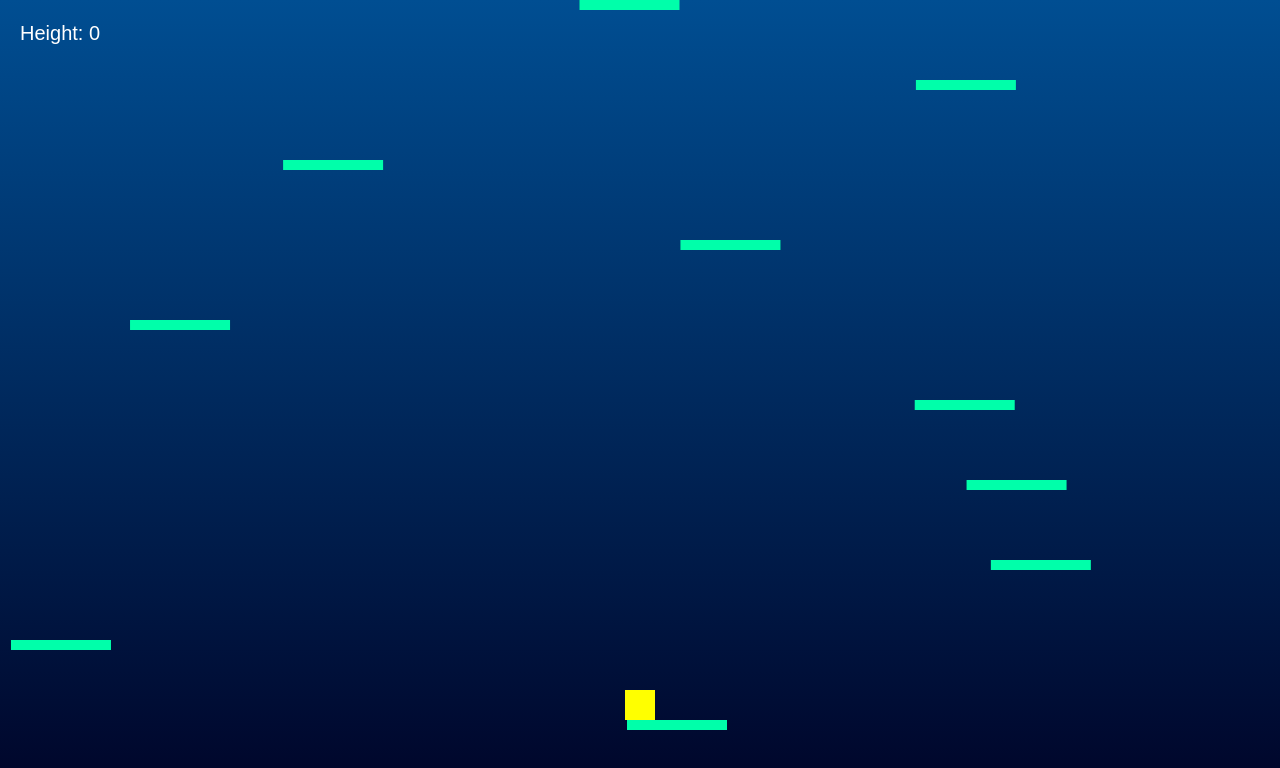
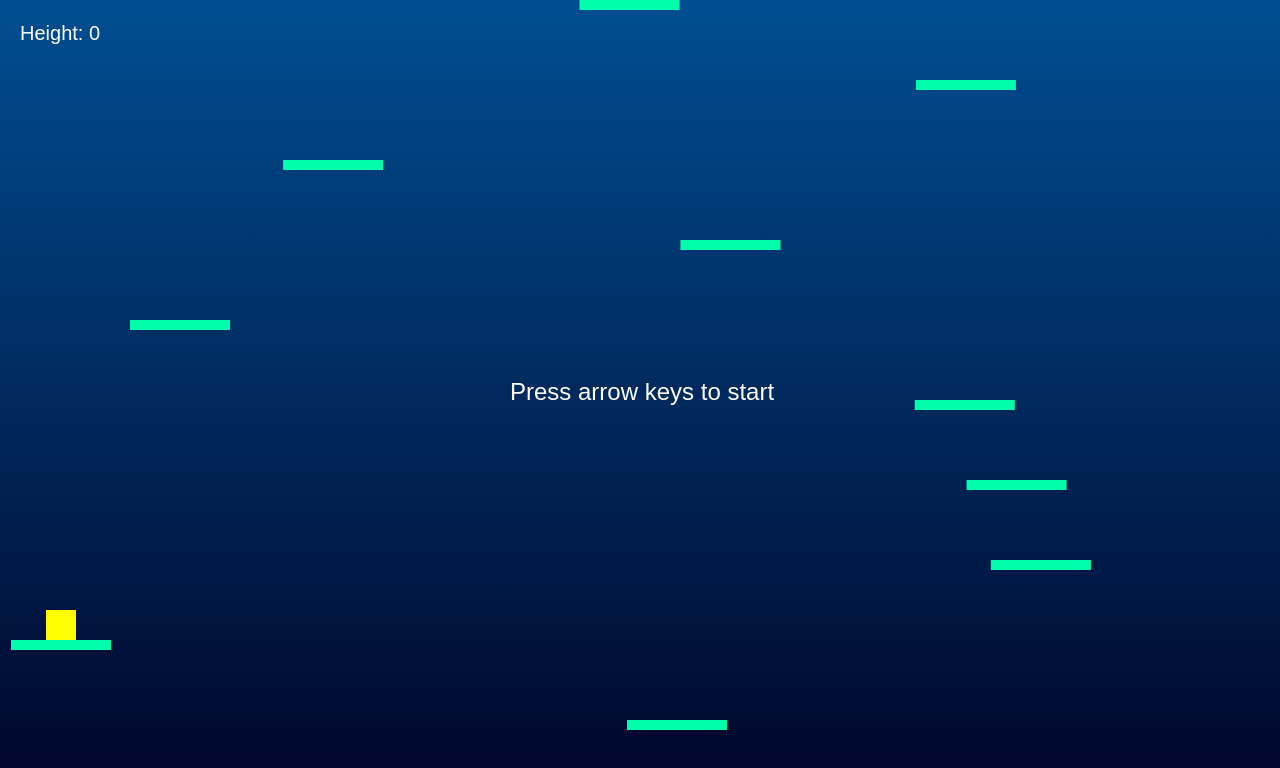
Before and after one commit to Ashadow698/Jumpninja, a plain HTML site: page index.html in a window 1280 px wide. Drawn offline with Linux system fonts and the light colour scheme.

Commit message:
Update index.html

```diff
--- a/index.html
+++ b/index.html
@@ -24,15 +24,22 @@ canvas.width = innerWidth;
 canvas.height = innerHeight;
 
 let keys = {};
-document.addEventListener('keydown', e => keys[e.key] = true);
+let gameStarted = false;
+
+document.addEventListener('keydown', e => {
+  keys[e.key] = true;
+  if (!gameStarted && ['ArrowLeft', 'ArrowRight', 'ArrowUp'].includes(e.key)) {
+    gameStarted = true;
+  }
+});
 document.addEventListener('keyup', e => keys[e.key] = false);
 
 class Player {
-  constructor() {
+  constructor(x, y) {
     this.width = 30;
     this.height = 30;
-    this.x = canvas.width / 2 - this.width / 2;
-    this.y = canvas.height - this.height - 100;
+    this.x = x;
+    this.y = y - this.height;
     this.vx = 0;
     this.vy = 0;
     this.speed = 5;
@@ -41,6 +48,8 @@ class Player {
   }
 
   update() {
+    if (!gameStarted) return;
+
     if (keys['ArrowLeft']) this.vx = -this.speed;
     else if (keys['ArrowRight']) this.vx = this.speed;
     else this.vx = 0;
@@ -75,7 +84,7 @@ class Platform {
   }
 
   update(dy) {
-    this.y += dy;
+    if (gameStarted) this.y += dy;
     if (this.y > canvas.height) {
       this.y = -Math.random() * canvas.height / 2;
       this.x = Math.random() * (canvas.width - this.width);
@@ -88,23 +97,26 @@ class Platform {
   }
 }
 
-const player = new Player();
 let platforms = [];
-let score = 0;
 let platformGap = 80;
-
 for (let i = 0; i < 12; i++) {
   let y = canvas.height - i * platformGap;
   let x = Math.random() * (canvas.width - 100);
   platforms.push(new Platform(x, y));
 }
 
+// Pick the 3rd platform from bottom to spawn player on
+const startPlat = platforms[2];
+const player = new Player(startPlat.x + 35, startPlat.y);
+
+let score = 0;
+
 function gameLoop() {
   ctx.clearRect(0, 0, canvas.width, canvas.height);
 
   player.update();
 
-  // Collision
+  // Check collisions
   player.onGround = false;
   platforms.forEach(p => {
     if (
@@ -120,13 +132,12 @@ function gameLoop() {
     }
   });
 
-  // Jump if space or up arrow
   if (keys[' '] || keys['ArrowUp']) player.jump();
 
-  // Camera scroll
+  // Scroll camera when player goes too high
   let cameraScroll = 0;
-  if (player.y < canvas.height / 3) {
-    cameraScroll = (canvas.height / 3 - player.y);
+  if (gameStarted && player.y < canvas.height / 3) {
+    cameraScroll = canvas.height / 3 - player.y;
     player.y = canvas.height / 3;
     score += cameraScroll;
   }
@@ -143,6 +154,12 @@ function gameLoop() {
   ctx.font = '20px Arial';
   ctx.fillText('Height: ' + Math.floor(score), 20, 40);
 
+  if (!gameStarted) {
+    ctx.fillStyle = 'white';
+    ctx.font = '24px Arial';
+    ctx.fillText('Press arrow keys to start', canvas.width / 2 - 130, canvas.height / 2);
+  }
+
   requestAnimationFrame(gameLoop);
 }
 
```
